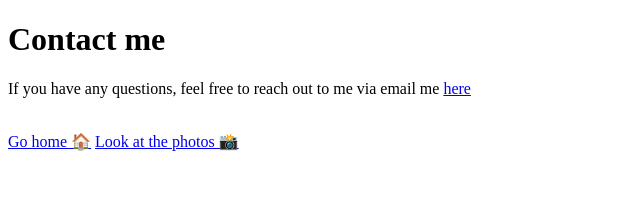
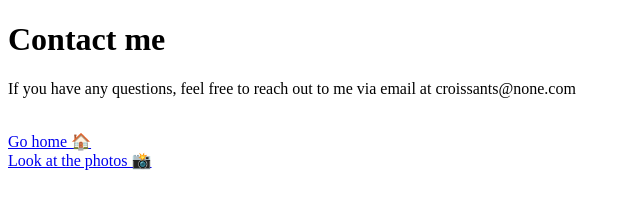
Before and after one commit to celestial-sare/Croissant, a plain HTML site: page contact.html in a window 1280 px wide. Shown: the whole page, without its empty margins (0-640 px from the left). Drawn offline with Linux system fonts and the light colour scheme.

Commit message:
Added SEO keywords to pages, and images

```diff
--- a/contact.html
+++ b/contact.html
@@ -3,18 +3,19 @@
   <head>
     <meta charset="UTF-8" />
     <meta name="viewport" content="width=device-width, initial-scale=1.0" />
-    <title>Contact</title>
+    <title>Croissants.com - Contact</title>
   </head>
   <body>
     <h1>Contact me</h1>
 
     <p>
-      If you have any questions, feel free to reach out to me via email me
-      <a href="mailto:sara.chappell@icloud.com">here</a>
+      If you have any questions, feel free to reach out to me via email at
+      croissants@none.com
     </p>
     <br />
 
     <a href="/index.html">Go home 🏠</a>
+    <br />
     <a href="/photo.html">Look at the photos 📸</a>
   </body>
 </html>
```
Also changed, not shown: index.html (+5 -1 lines), photo.html (+2 -1 lines).
